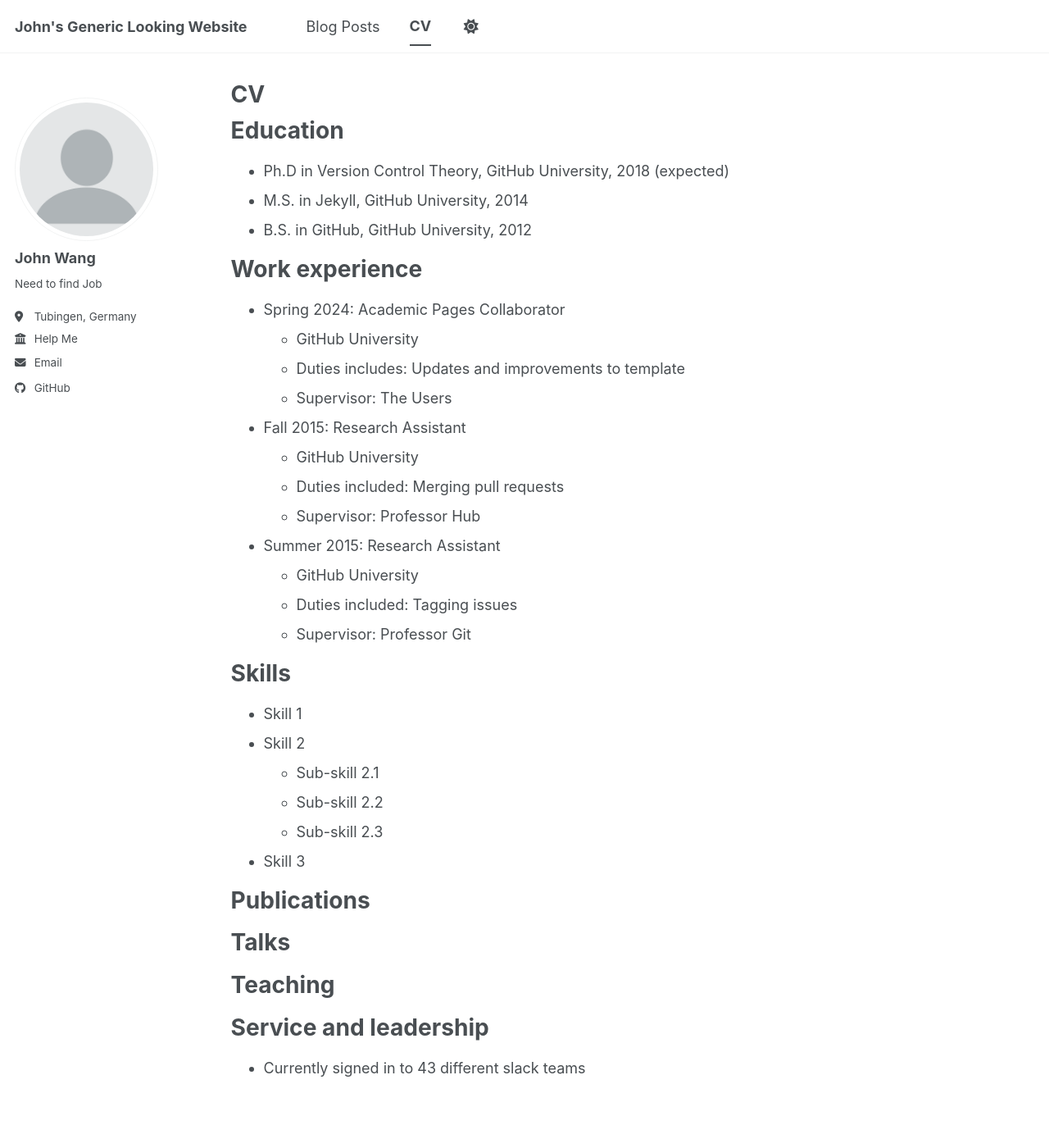
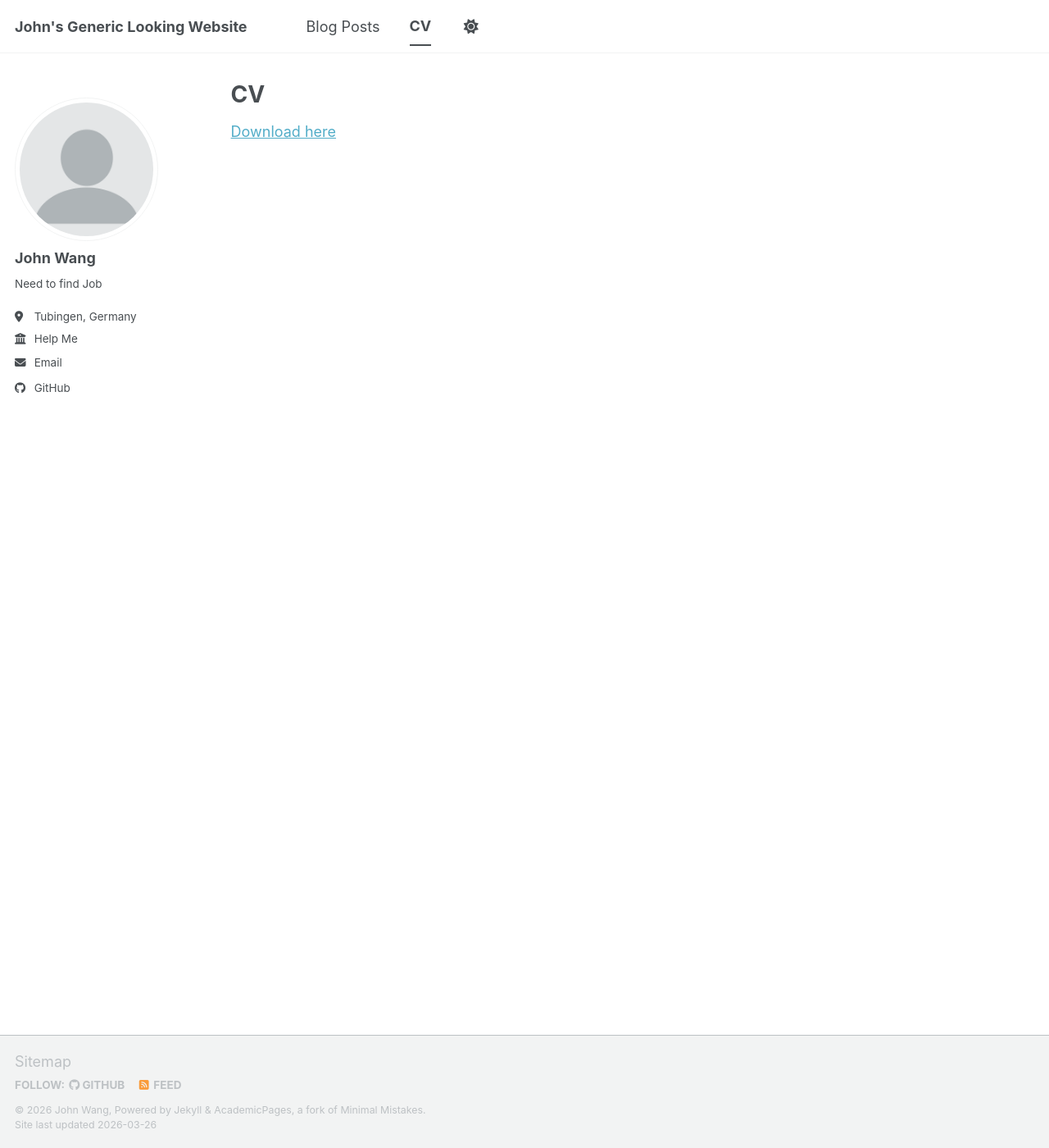
Before and after one commit to jzw2/jzw2.github.io, a Jekyll site: the page built from _pages/cv.md, in a window 1280 px wide and 1400 px high. Shown: the whole window at 82% size. Built offline with Jekyll 4.4.1, drawn with Linux system fonts in a browser that asks for light colours; a script bundle is joined from its source files by our own code; library files that are not in the unit come from our copies.

Commit message:
Add resume

```diff
--- a/_pages/cv.md
+++ b/_pages/cv.md
@@ -9,56 +9,4 @@
 
 {% include base_path %}
 
-Education
-======
-* Ph.D in Version Control Theory, GitHub University, 2018 (expected)
-* M.S. in Jekyll, GitHub University, 2014
-* B.S. in GitHub, GitHub University, 2012
-
-Work experience
-======
-* Spring 2024: Academic Pages Collaborator
-  * GitHub University
-  * Duties includes: Updates and improvements to template
-  * Supervisor: The Users
-
-* Fall 2015: Research Assistant
-  * GitHub University
-  * Duties included: Merging pull requests
-  * Supervisor: Professor Hub
-
-* Summer 2015: Research Assistant
-  * GitHub University
-  * Duties included: Tagging issues
-  * Supervisor: Professor Git
-
-Skills
-======
-* Skill 1
-* Skill 2
-  * Sub-skill 2.1
-  * Sub-skill 2.2
-  * Sub-skill 2.3
-* Skill 3
-
-Publications
-======
-  <ul>{% for post in site.publications reversed %}
-    {% include archive-single-cv.html %}
-  {% endfor %}</ul>
-
-Talks
-======
-  <ul>{% for post in site.talks reversed %}
-    {% include archive-single-talk-cv.html  %}
-  {% endfor %}</ul>
-
-Teaching
-======
-  <ul>{% for post in site.teaching reversed %}
-    {% include archive-single-cv.html %}
-  {% endfor %}</ul>
-
-Service and leadership
-======
-* Currently signed in to 43 different slack teams
+[Download here](/files/English_Resume.pdf)
```
Also changed, not shown: 1 other file.
